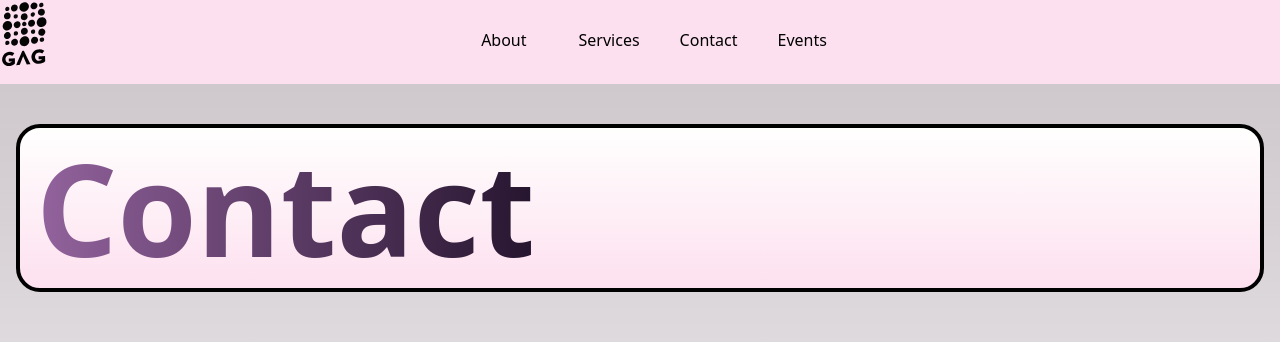
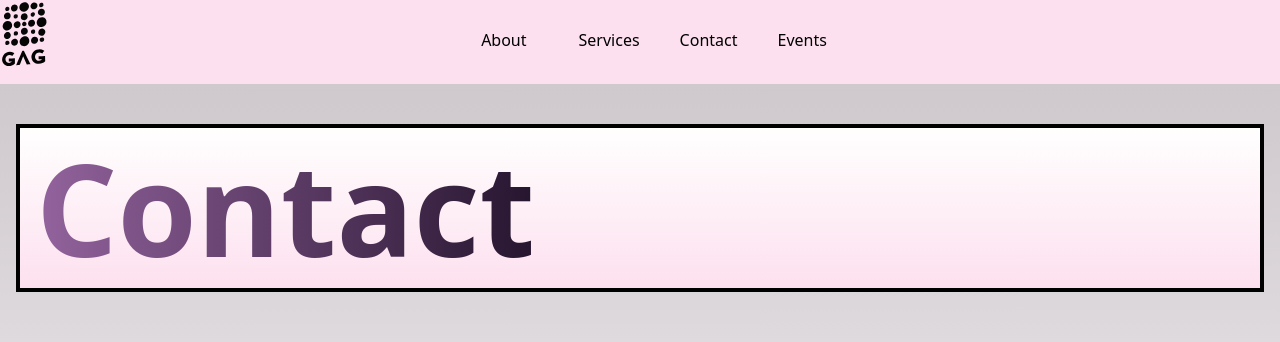
Before and after one commit to techThatConnect/GAG, a SvelteKit app: page /contact in a window 1280 px wide. Shown: the top 342 px of the page. Built offline with nearby package versions, Linux system fonts and the light colour scheme.

Commit message:
Sharp corner fix

```diff
--- a/src/routes/contact/+page.svelte
+++ b/src/routes/contact/+page.svelte
@@ -7,7 +7,7 @@
 <body class="h-screen bg-gradient-to-t from-light to-grey dark:bg-black">
 
     <br>
-       <div class="p-4 xl:flex border-2 m-4 text-center  bg-gradient-to-t from-light_pink to-light dark:from-purp dark:to-dark  border-4 border-black rounded-3xl ">
+       <div class="p-4 xl:flex border-2 m-4 text-center  bg-gradient-to-t from-light_pink to-light dark:from-purp dark:to-dark  border-4 border-black">
        <h1 class="lg:text-9xl text-3xl  text-transparent font-bold bg-gradient-to-l from-dark to-purp dark:from-light_pink dark:to-dark_pink bg-clip-text">Contact</h1>
     </div>
 
```
